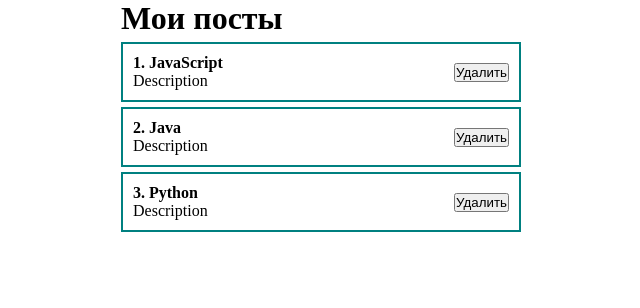
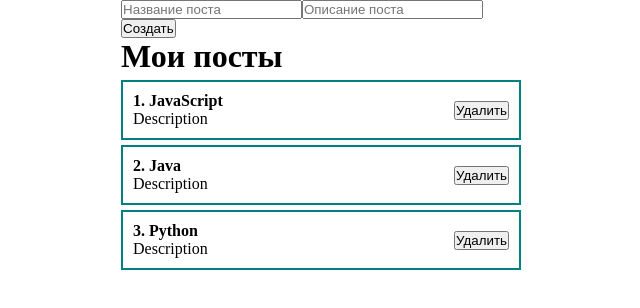
Before and after one commit to dimaNuts/ReactStudy, a React (Create React App) app in the folder my-app/: page / in a window 1280 px wide. Shown: the top 308 px of the page, without its empty margins (319-959 px from the left). Built offline with nearby package versions, Linux system fonts and the light colour scheme.

Commit message:
Create form
*create input Описание поста
*create input Название поста

```diff
--- a/my-app/src/App.js
+++ b/my-app/src/App.js
@@ -12,6 +12,11 @@ function App() {
 
   return (
     <div className="App">
+      <form>
+        <input type="text" placeholder="Название поста"/>
+        <input type="text" placeholder="Описание поста"/>
+        <button>Создать</button>
+      </form>
       <PostList posts={posts} title='Мои посты'/>
     </div>
   );
```
